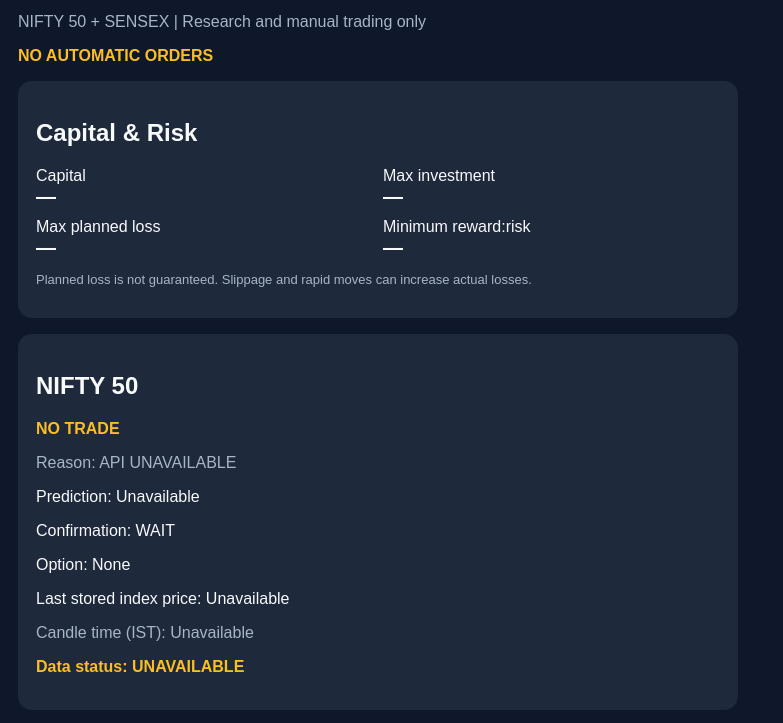
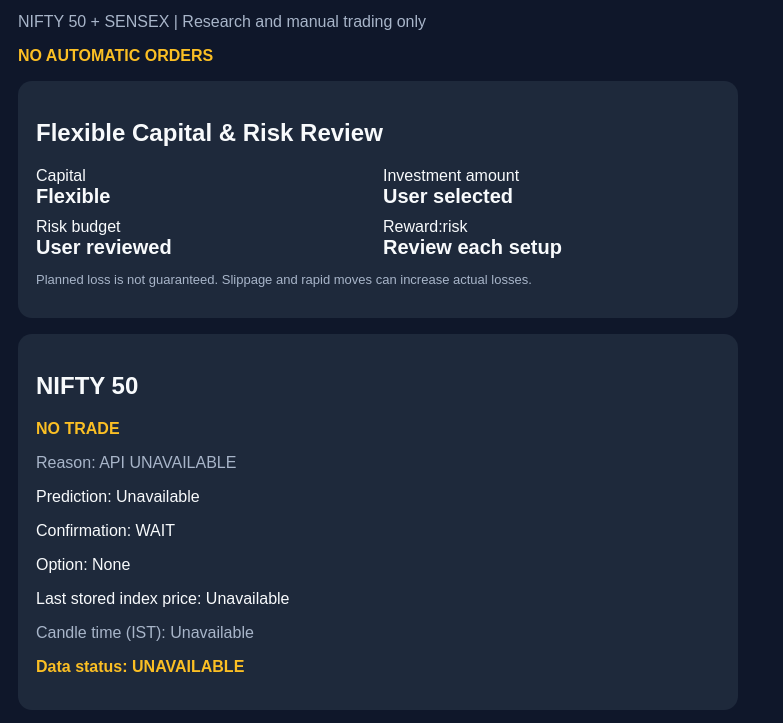
Before and after one commit to rukminaiah-dot/nse-momentum-scanner, a website: page v2/frontend/smart-option-buyer.html in a window 1280 px wide. Shown: the part 65-788 px from the top of the page, without its empty margins (0-783 px from the left). Drawn offline with Linux system fonts and the light colour scheme; no server answers.

Commit message:
Make Smart Option Buyer dashboard flexible-capital and risk-review based

```diff
--- a/v2/frontend/smart-option-buyer.html
+++ b/v2/frontend/smart-option-buyer.html
@@ -14,11 +14,11 @@ h1{font-size:24px}.muted{color:#a8b5c9}.card{background:#1e293b;border-radius:14
 <h1>Smart Option Buyer</h1>
 <p class="muted">NIFTY 50 + SENSEX | Research and manual trading only</p>
 <p class="tag">NO AUTOMATIC ORDERS</p>
-<section class="card"><h2>Capital & Risk</h2><div class="grid">
-<div>Capital<div class="value" id="capital">—</div></div>
-<div>Max investment<div class="value" id="investment">—</div></div>
-<div>Max planned loss<div class="value" id="risk">—</div></div>
-<div>Minimum reward:risk<div class="value" id="rr">—</div></div>
+<section class="card"><h2>Flexible Capital & Risk Review</h2><div class="grid">
+<div>Capital<div class="value" id="capital">Flexible</div></div>
+<div>Investment amount<div class="value" id="investment">User selected</div></div>
+<div>Risk budget<div class="value" id="risk">User reviewed</div></div>
+<div>Reward:risk<div class="value" id="rr">Review each setup</div></div>
 </div><p class="muted small">Planned loss is not guaranteed. Slippage and rapid moves can increase actual losses.</p></section>
 <div id="cards">
 <section class="card" data-index="NIFTY 50"><h2>NIFTY 50</h2><p class="tag status">NO TRADE</p><p class="reason muted">Loading…</p><p class="prediction">Prediction: Unavailable</p><p class="confirmation">Confirmation: WAIT</p><p class="candidate">Option: None</p><p class="index-price">Last stored index price: Unavailable</p><p class="candle-time muted">Candle time (IST): Unavailable</p><p class="data-status tag">Data status: UNAVAILABLE</p></section>
@@ -47,10 +47,10 @@ async function refresh(){
   if(!response.ok)throw Error('API unavailable');
   const data=await response.json();
   if(!data||!Array.isArray(data.indices)||data.mode!=='MANUAL_RESEARCH_ONLY'||data.order_execution_enabled!==false)throw Error('Invalid safety status');
-  document.getElementById('capital').textContent=rupees(data.capital_inr);
-  document.getElementById('investment').textContent=rupees(data.maximum_investment_inr);
-  document.getElementById('risk').textContent=rupees(data.maximum_planned_loss_inr);
-  document.getElementById('rr').textContent='1:'+String(data.minimum_reward_risk??'—');
+  document.getElementById('capital').textContent=data.capital_inr==null?'Flexible':rupees(data.capital_inr);
+  document.getElementById('investment').textContent=data.maximum_investment_inr==null?'User selected':rupees(data.maximum_investment_inr);
+  document.getElementById('risk').textContent=data.maximum_planned_loss_inr==null?'Review per trade':rupees(data.maximum_planned_loss_inr);
+  document.getElementById('rr').textContent=data.minimum_reward_risk==null?'Review each setup':'1:'+String(data.minimum_reward_risk);
   for(const name of names){
    const card=document.querySelector('[data-index="'+name+'"]');
    const row=data.indices.find(item=>item&&item.index===name);
```
